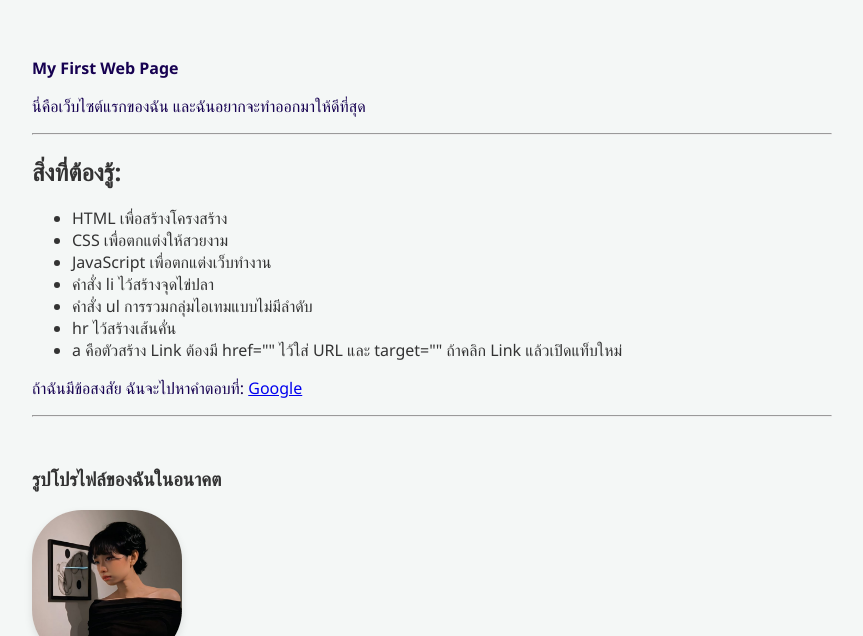
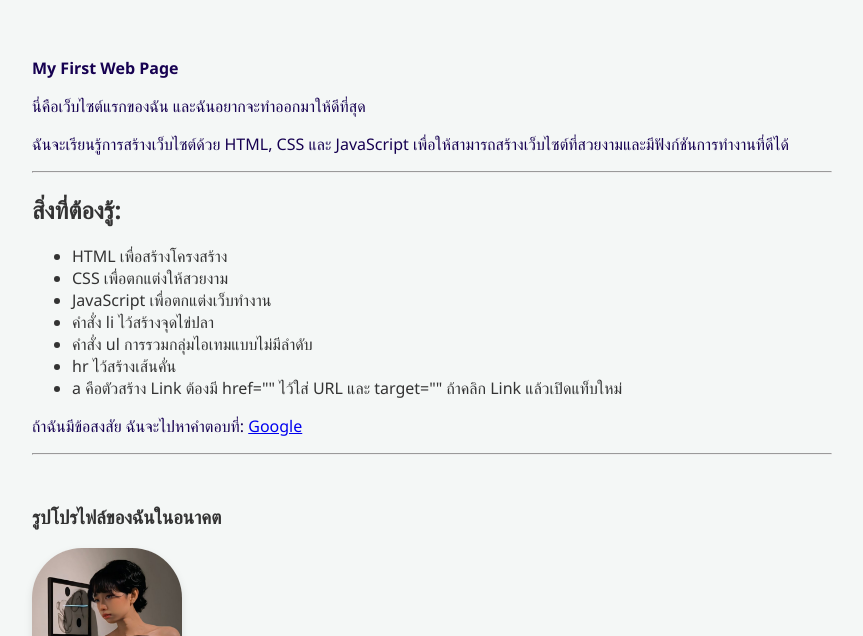
Before and after one commit to rattana-music/learn-git, a plain HTML site: page index.html in a window 1280 px wide. Shown: the part 164-800 px from the top of the page, without its empty margins (208-1071 px from the left). Drawn offline with Linux system fonts and the light colour scheme.

Commit message:
add some features

```diff
--- a/index.html
+++ b/index.html
@@ -11,6 +11,7 @@
     <br>
     <p><b>My First Web Page</b></p>
     <p>นี่คือเว็บไซต์แรกของฉัน และฉันอยากจะทำออกมาให้ดีที่สุด</p>
+    <p>ฉันจะเรียนรู้การสร้างเว็บไซต์ด้วย HTML, CSS และ JavaScript เพื่อให้สามารถสร้างเว็บไซต์ที่สวยงามและมีฟังก์ชันการทำงานที่ดีได้</p>
     <hr>
     <h2>สิ่งที่ต้องรู้:</h2>
     <ul>
```
